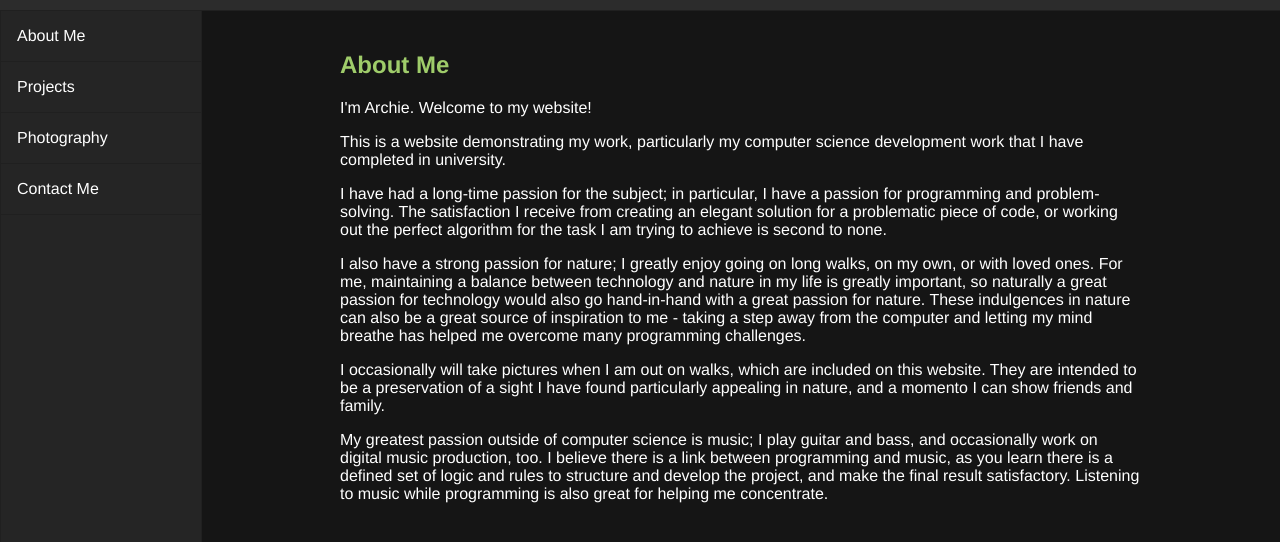
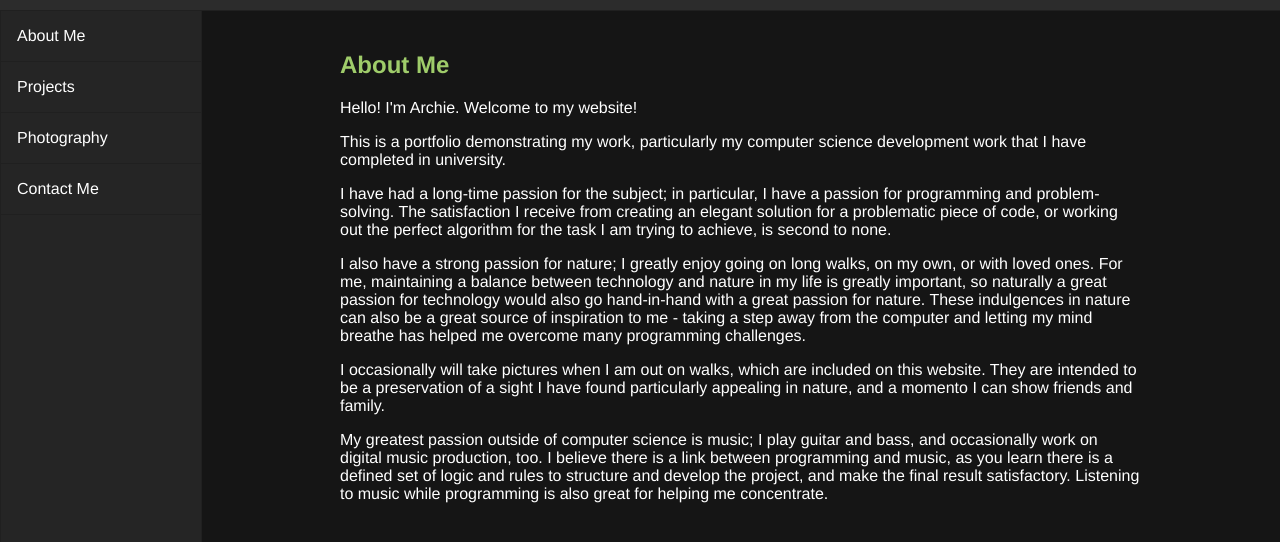
Before and after one commit to archiemal/archiemal.github.io, a plain HTML site: page index.html in a window 1280 px wide. Shown: the part 50-592 px from the top of the page. Drawn offline with Linux system fonts and the light colour scheme.

Commit message:
small changes to about me

```diff
--- a/index.html
+++ b/index.html
@@ -22,9 +22,9 @@
     <main>
         <section id="about">
             <h2>About Me</h2>
-        <p>I'm Archie. Welcome to my website!</p>
-        <p>This is a website demonstrating my work, particularly my computer science development work that I have completed in university.</p>
-        <p>I have had a long-time passion for the subject; in particular, I have a passion for programming and problem-solving. The satisfaction I receive from creating an elegant solution for a problematic piece of code, or working out the perfect algorithm for the task I am trying to achieve is second to none.</p>
+        <p>Hello! I'm Archie. Welcome to my website!</p>
+        <p>This is a portfolio demonstrating my work, particularly my computer science development work that I have completed in university.</p>
+        <p>I have had a long-time passion for the subject; in particular, I have a passion for programming and problem-solving. The satisfaction I receive from creating an elegant solution for a problematic piece of code, or working out the perfect algorithm for the task I am trying to achieve, is second to none.</p>
         <p>I also have a strong passion for nature; I greatly enjoy going on long walks, on my own, or with loved ones. For me, maintaining a balance between technology and nature in my life is greatly important, so naturally a great passion for technology would also go hand-in-hand with a great passion for nature. These indulgences in nature can also be a great source of inspiration to me - taking a step away from the computer and letting my mind breathe has helped me overcome many programming challenges.</p>
         <p>I occasionally will take pictures when I am out on walks, which are included on this website. They are intended to be a preservation of a sight I have found particularly appealing in nature, and a momento I can show friends and family.</p>
         <p>My greatest passion outside of computer science is music; I play guitar and bass, and occasionally work on digital music production, too. I believe there is a link between programming and music, as you learn there is a defined set of logic and rules to structure and develop the project, and make the final result satisfactory. Listening to music while programming is also great for helping me concentrate.</p>
```
